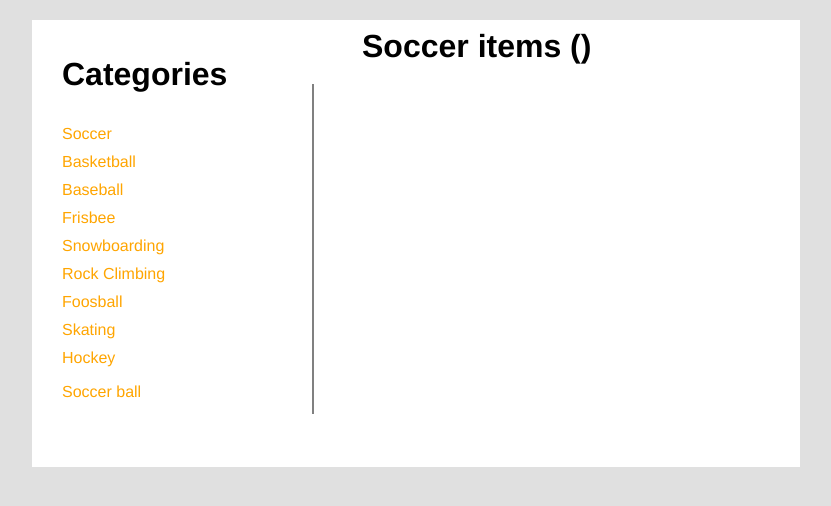
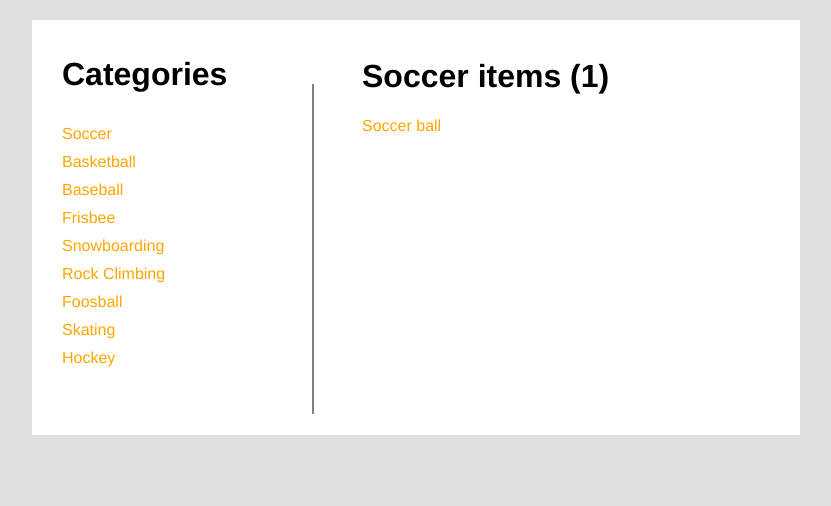
Before and after one commit to arickuter/item-catalog, a Flask app: page /catalog/Soccer/items in a window 1280 px wide. Shown: the part 100-606 px from the top of the page, without its empty margins (224-1055 px from the left). Run offline with Flask 2, Linux system fonts and the light colour scheme; data comes from the database, SQL or seed files in the repository; some libraries are stand-ins or nearby versions.

Commit message:
feat: Display number of items in selected category

```diff
--- a/static/styles/styles.css
+++ b/static/styles/styles.css
@@ -32,6 +32,7 @@ html, body {
   padding-left: 30px;
   padding-top: 15px;
   padding-bottom: 50px;
+  height: 350px;
 }
 
 .nameAndDes {
@@ -59,15 +60,17 @@ html, body {
 .latestItems {
   position: absolute;
   text-align: center;
-  margin-top: -360px;
+  margin-top: -330px;
   margin-left: 300px;
 }
 
 .lastestItemsTitle {
   margin-left: 300px;
-  margin-top: -280px;
+  margin-top: -250px;
 }
 
 .cat-item {
   color: orange;
+  margin-left: 300px;
+  margin-top: -250px;
 }
--- a/templates/category.html
+++ b/templates/category.html
@@ -33,7 +33,13 @@
     <div class='vl'></div>
 
     <div class='latestItems'>
-      <h1>{{categoryDisplay.name}} items ()</h1>
+      {% set count = 1 %}
+      {% for i in item %}
+        {% if i.cat_id == categoryDisplay.id %}
+          {% set count = count + 1 %}
+        {% endif %}
+      {% endfor %}
+      <h1>{{categoryDisplay.name}} items ({{count}})</h1>
     </div>
 
     <div>
```
